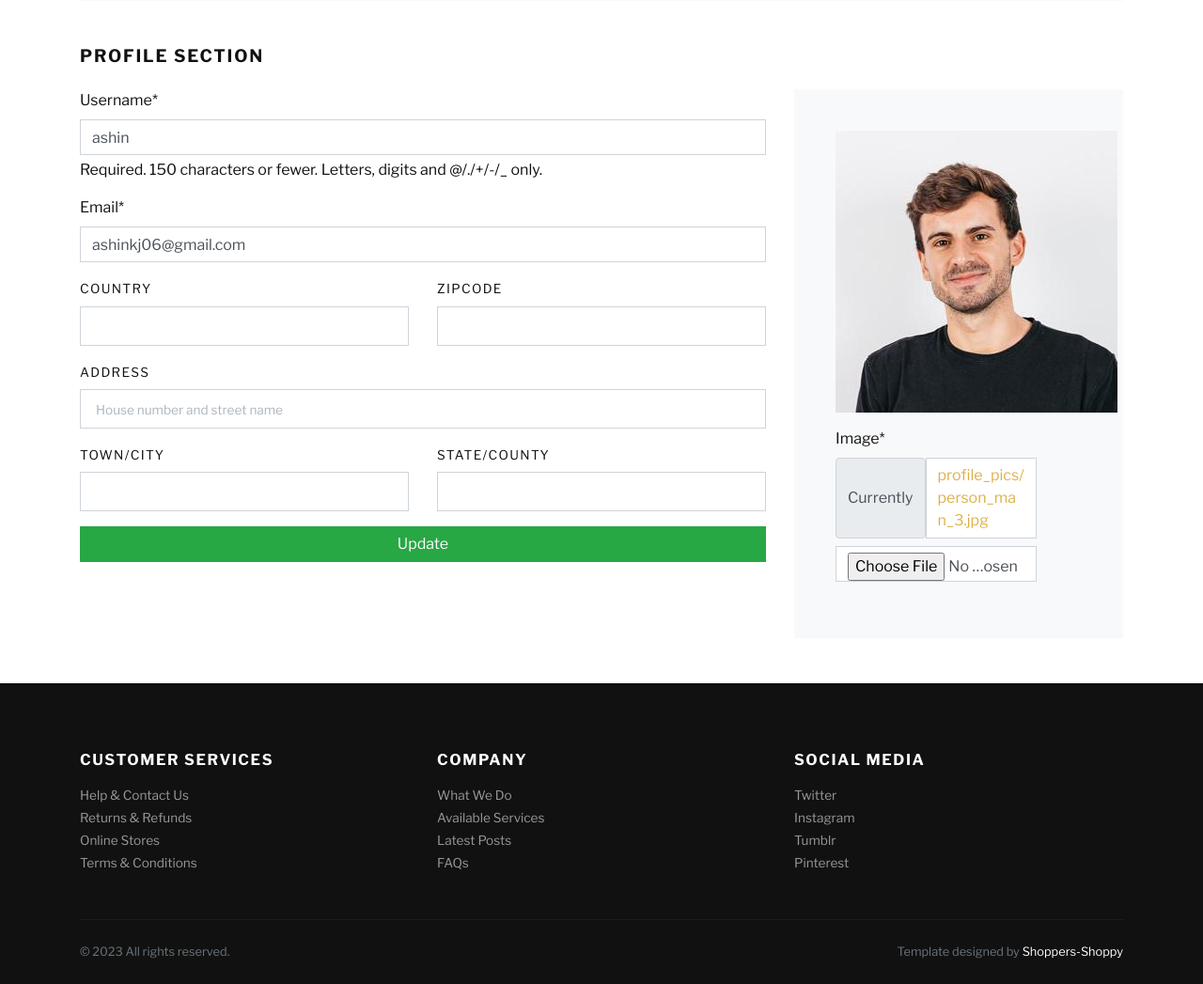
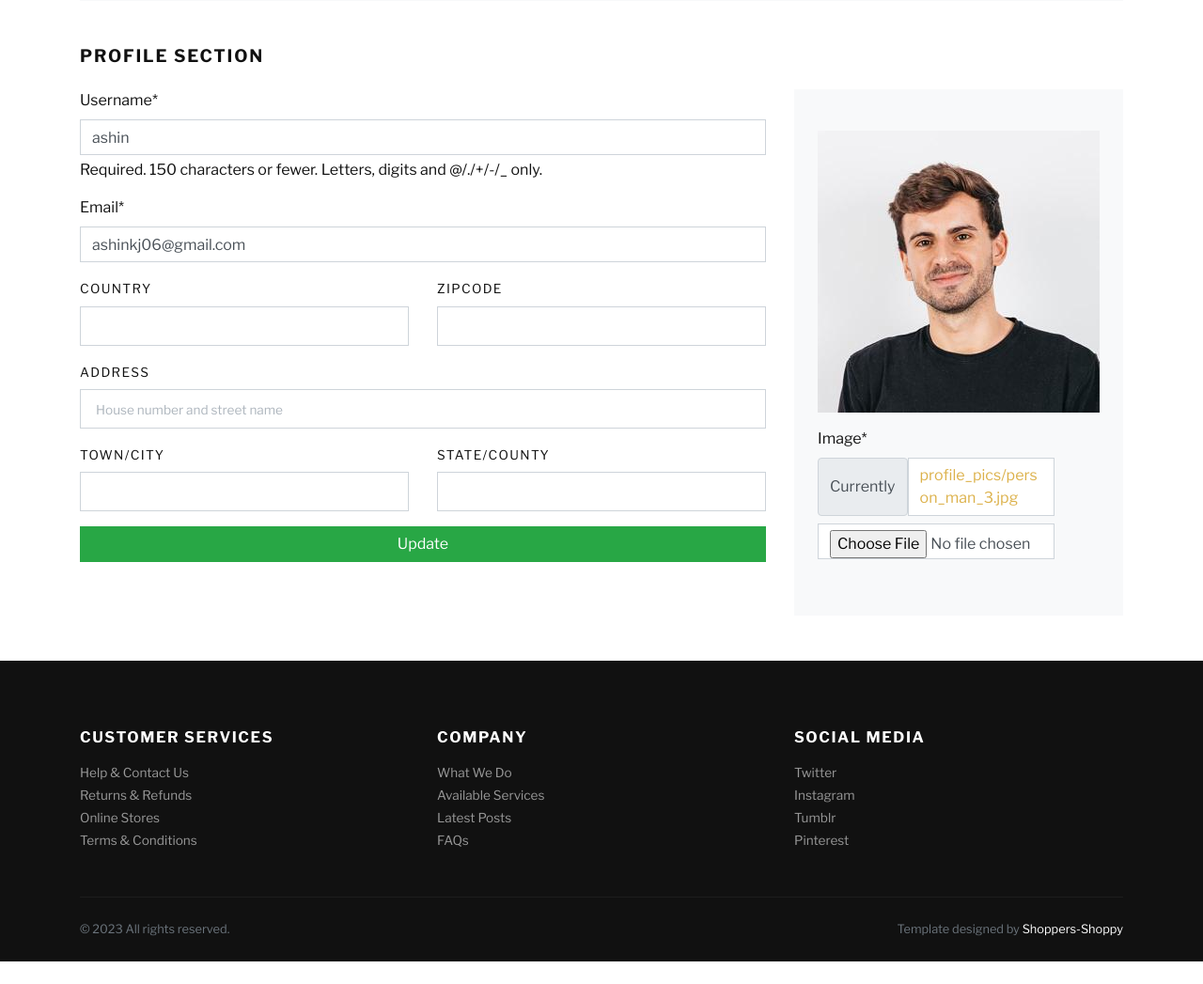
Before and after one commit to ashinkj/shoppers-shoppy, a Django app: page /profile/ in a window 1280 px wide. Shown: the part 258-1305 px from the top of the page at 94% size. After the commit the page ends 1281 px from the top, so only its background shows below. Run offline with Django 4.2, Linux system fonts and the light colour scheme; a user stored in the database is signed in; data comes from the database, SQL or seed files in the repository; both versions use the stored data as it was after the commit; some libraries are stand-ins or nearby versions; some web fonts are replaced.

Commit message:
screenshots added

```diff
--- a/store/templates/store/cart.html
+++ b/store/templates/store/cart.html
@@ -61,7 +61,6 @@
                   <td class="align-middle border-0">
                     <p class="mb-0 small">₹{{ item.get_total }}</p>
                   </td>
-                  <td class="align-middle border-0"><a class="reset-anchor" href="#"><i class="fas fa-trash-alt small text-muted"></i></a></td>
                 </tr>
                 {% endfor %}
               </tbody>
--- a/user/templates/user/profile.html
+++ b/user/templates/user/profile.html
@@ -64,7 +64,7 @@
         </div>
         <!-- ORDER SUMMARY-->
         <div class="col-lg-4">
-          <div class="card border-0 rounded-0 p-lg-4 bg-light">
+          <div class="card border-0 rounded-0 p-lg-4 bg-light " style="display: flex;align-items: center;">
             <div class="card-body">
                   <img src="{{ user.profile.image.url }}" class="rounded-image">
                   <div class="mt-3 mr-5 " >
```
Also changed, not shown: db.sqlite3, static/images/profile_pics/akj.jpg (added), static/images/profile_pics/person_man_3.jpg (added), 6 other files.
